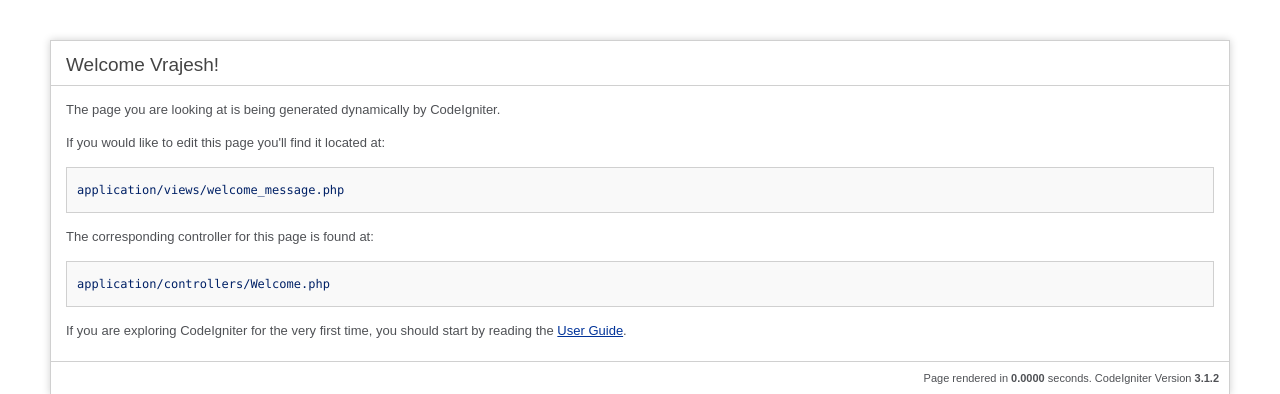
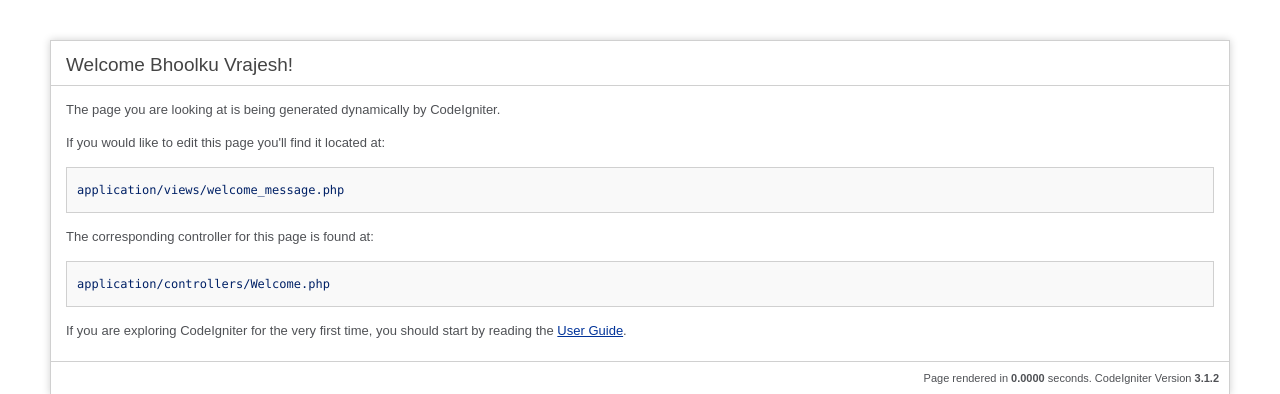
Before and after one commit to vrajeshdoshi/withgit, a CodeIgniter app: page /database/ in a window 1280 px wide. Shown: the top 394 px of the page. Run offline with CodeIgniter, Linux system fonts and the light colour scheme.

Commit message:
This is out first commit. Welcome Bhoolku Vrajesh

```diff
--- a/application/views/welcome_message.php
+++ b/application/views/welcome_message.php
@@ -68,7 +68,7 @@ defined('BASEPATH') OR exit('No direct script access allowed');
 <body>
 
 <div id="container">
-	<h1>Welcome Vrajesh!</h1>
+	<h1>Welcome Bhoolku Vrajesh!</h1>
 
 	<div id="body">
 		<p>The page you are looking at is being generated dynamically by CodeIgniter.</p>
```
